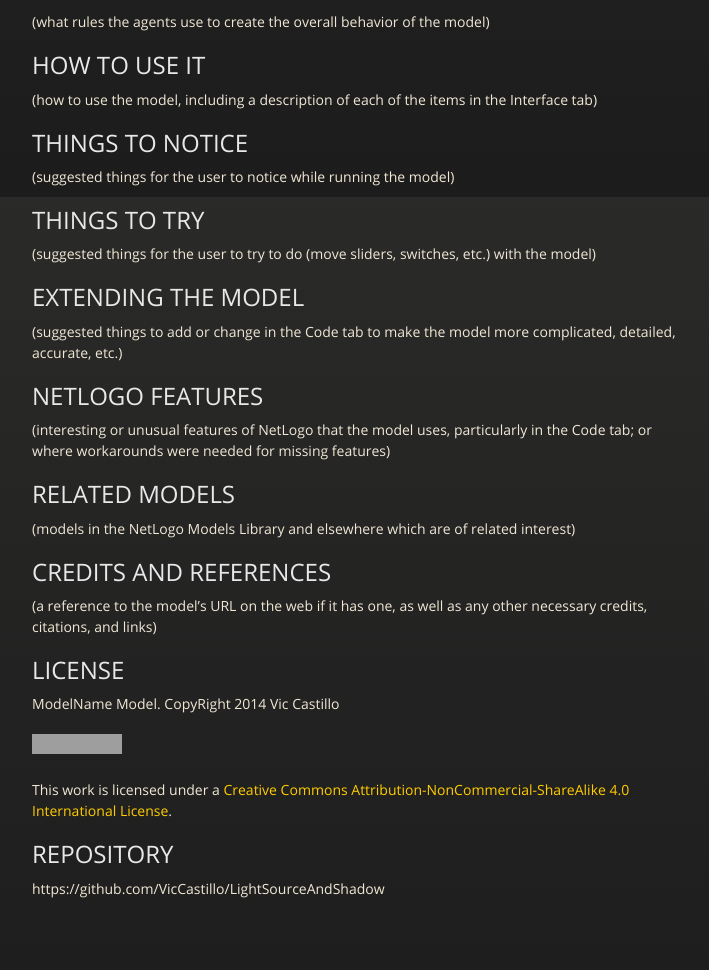
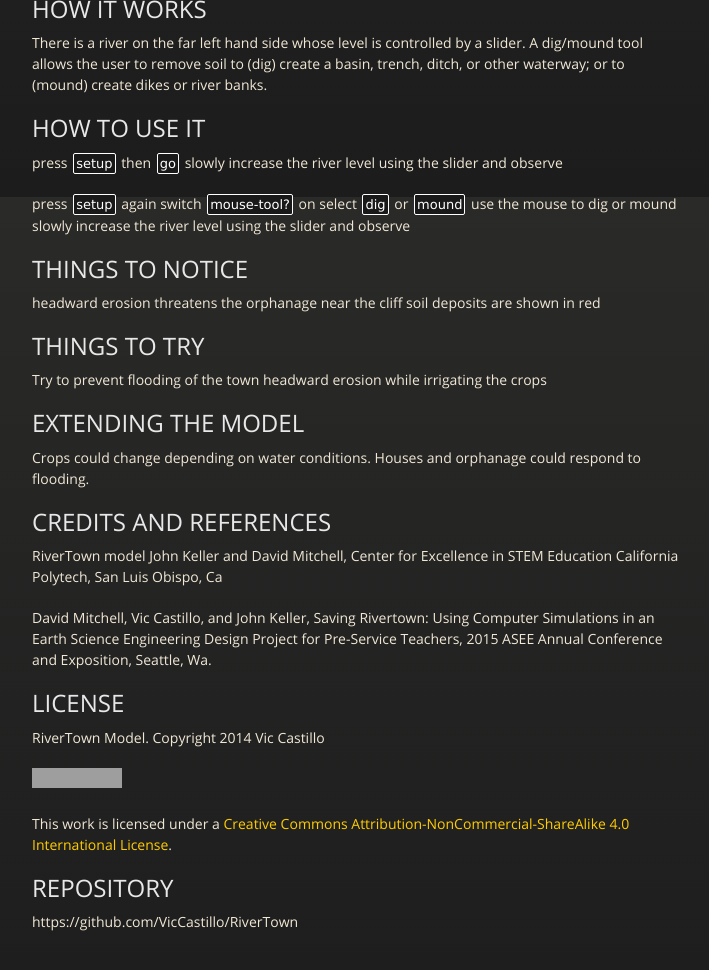
Before and after one commit to STEM-Dev/RiverTown, a Jekyll site: the page built from index.html, in a window 1280 px wide and 1400 px high, scrolled down 345 px, cut to the strip 358-1328 px from the top of the window. Shown: the whole strip, without its empty margins (283-992 px from the left). Built offline with Jekyll 4.4.1, drawn with Linux system fonts in a browser that asks for light colours; nearby versions of some CDN libraries; Markdown is read by kramdown in place of the engine named in the settings; some of the changed text lies outside the part shown; grey boxes are pictures that could not be loaded.

Commit message:
added model detail to template

```diff
--- a/_config.yml
+++ b/_config.yml
@@ -1,7 +1,7 @@
-modelname   : Model-page-template
+modelname   : RiverTown
 modelcomment: >
     Template for model pages.
-baseurl     : /Model-page-template
+baseurl     : /RiverTown
 accountname : VicCastillo
 preurl      : https://github.com/VicCastillo
 #
--- a/_includes/LongDescription.md
+++ b/_includes/LongDescription.md
@@ -1,4 +1,4 @@
-ModelTitle
-=========================
+iverTown
+==========
 
-LongDescription
+This is an engineering water management exercise that allows the student to explore various options for water management around a community.
--- a/_includes/OtherDetails.md
+++ b/_includes/OtherDetails.md
@@ -1,38 +1,44 @@
 ## HOW IT WORKS
 
-(what rules the agents use to create the overall behavior of the model)
+There is a river on the far left hand side whose level is controlled by a slider. A dig/mound tool allows the user to remove soil to (dig) create a basin, trench, ditch, or other waterway; or to (mound) create dikes or river banks.
 
 ## HOW TO USE IT
 
-(how to use the model, including a description of each of the items in the Interface tab)
+press `setup` then `go`
+slowly increase the river level using the slider and observe
+
+press `setup` again
+switch `mouse-tool?` on
+select `dig` or `mound`
+use the mouse to dig or mound
+slowly increase the river level using the slider and observe
 
 ## THINGS TO NOTICE
 
-(suggested things for the user to notice while running the model)
+headward erosion threatens the orphanage near the cliff
+soil deposits are shown in red
 
 ## THINGS TO TRY
 
-(suggested things for the user to try to do (move sliders, switches, etc.) with the model)
+Try to prevent flooding of the town headward erosion while irrigating the crops
 
 ## EXTENDING THE MODEL
 
-(suggested things to add or change in the Code tab to make the model more complicated, detailed, accurate, etc.)
-
-## NETLOGO FEATURES
-
-(interesting or unusual features of NetLogo that the model uses, particularly in the Code tab; or where workarounds were needed for missing features)
-
-## RELATED MODELS
-
-(models in the NetLogo Models Library and elsewhere which are of related interest)
+Crops could change depending on water conditions.
+Houses and orphanage could respond to flooding.
 
 ## CREDITS AND REFERENCES
 
-(a reference to the model's URL on the web if it has one, as well as any other necessary credits, citations, and links)
+RiverTown model
+John Keller and David Mitchell,
+Center for Excellence in STEM Education
+California Polytech, San Luis Obispo, Ca
+
+David Mitchell, Vic Castillo, and John Keller, Saving Rivertown: Using Computer Simulations in an Earth Science Engineering Design Project for Pre-Service Teachers, 2015 ASEE Annual Conference and Exposition, Seattle, Wa.
 
 ## LICENSE
 
-ModelName Model. CopyRight 2014 Vic Castillo
+RiverTown Model. Copyright 2014 Vic Castillo
 
 <a rel="license" href="http://creativecommons.org/licenses/by-nc-sa/4.0/"><img alt="Creative Commons License" style="border-width:0" src="http://i.creativecommons.org/l/by-nc-sa/4.0/88x31.png" /></a>
 
@@ -40,4 +46,4 @@ This work is licensed under a <a rel="license" href="http://creativecommons.org/
 
 ## REPOSITORY
 
-https://github.com/VicCastillo/LightSourceAndShadow
+https://github.com/VicCastillo/RiverTown
```
